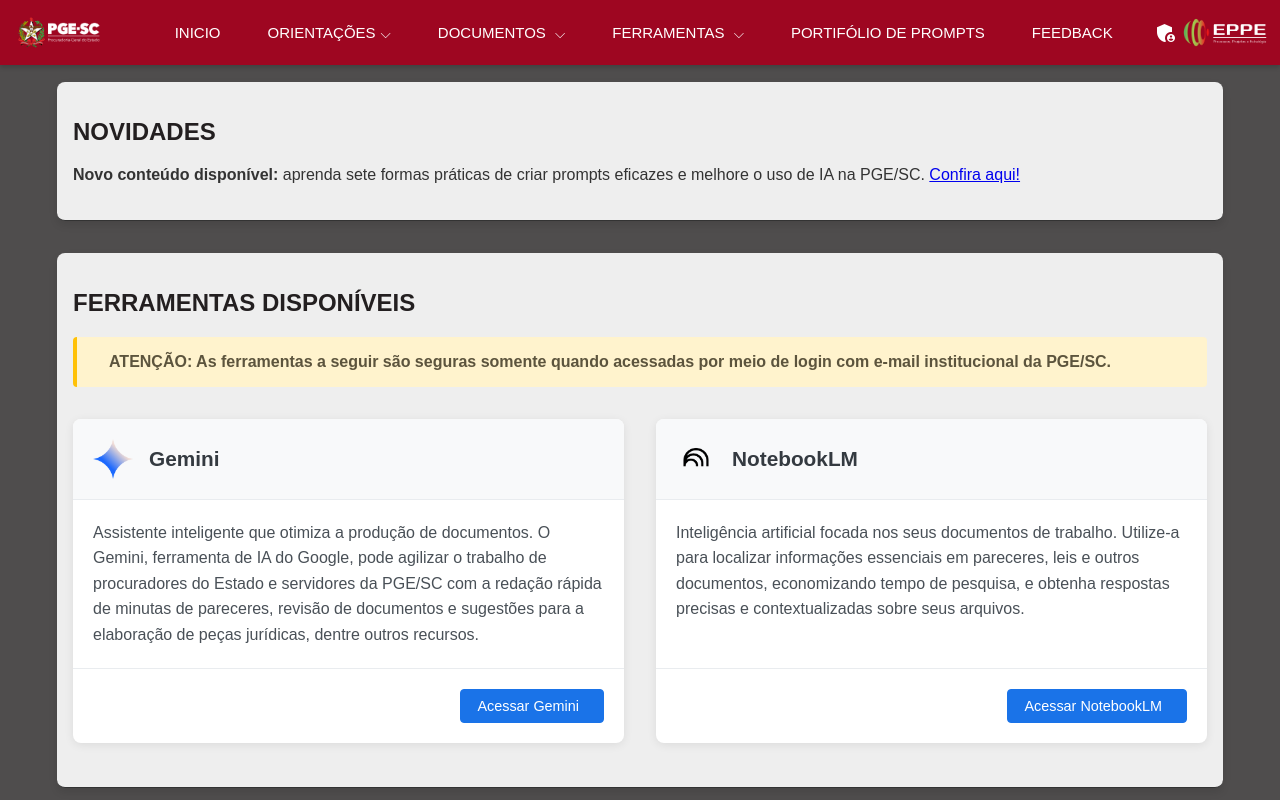
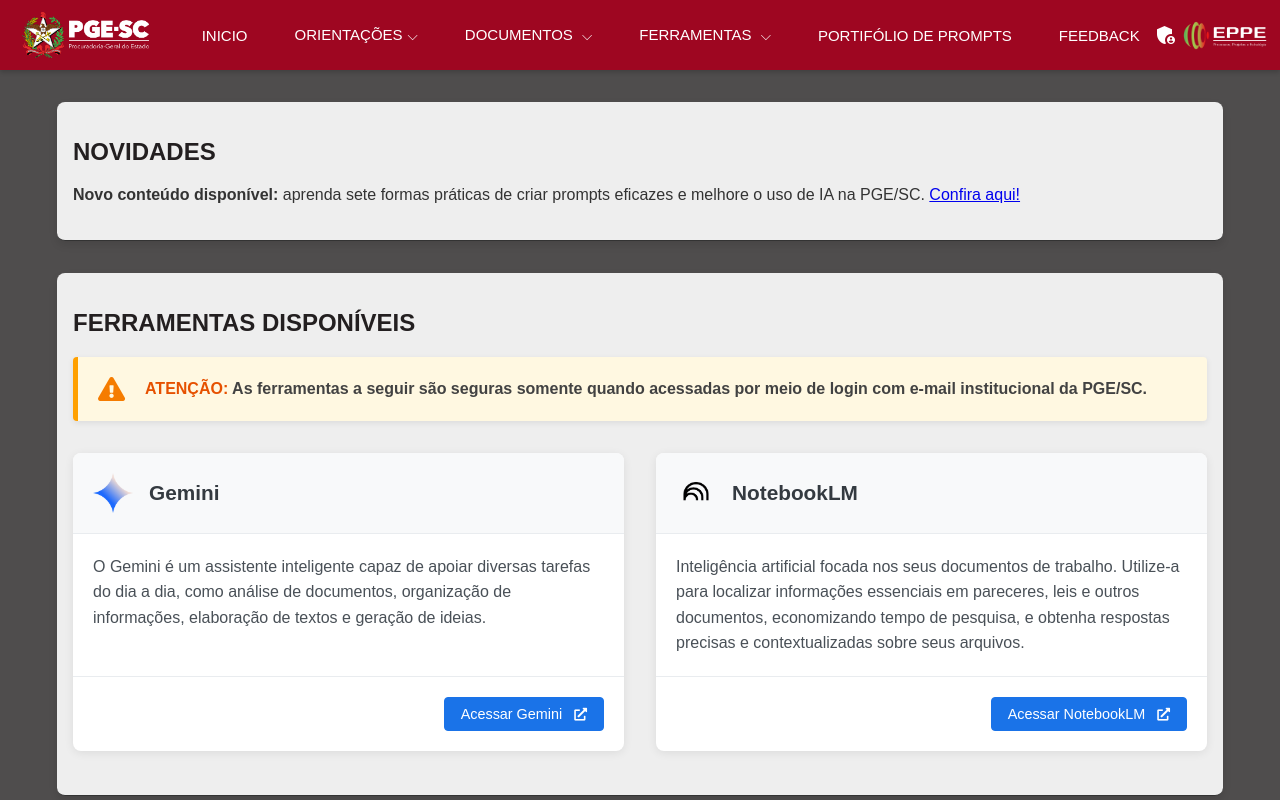
Before and after one commit to CristianMartinezApi/Cartilha-2.0.1.0-master, a website: page docs/index.html in a window 1280 px wide. Shown: the top 800 px of the page. Drawn offline with nearby package versions, Linux system fonts and the light colour scheme; no server answers.

Commit message:
ajustes de imagem do navbar

```diff
--- a/docs/index.html
+++ b/docs/index.html
@@ -10,6 +10,9 @@
 
     <link href="https://fonts.googleapis.com/icon?family=Material+Icons" rel="stylesheet">
     <link href="https://fonts.googleapis.com/icon?family=Material+Icons+Outlined" rel="stylesheet">
+    <!-- Font Awesome via CDN -->
+    <link rel="stylesheet" href="https://cdnjs.cloudflare.com/ajax/libs/font-awesome/5.15.4/css/all.min.css">
+
 
 
     <!-- Google tag (gtag.js) -->
@@ -66,8 +69,10 @@
             <div class="nav-item dropdown">
                 <a href="#top">DOCUMENTOS <span class="dropdown-indicator">⌵</span></a>
                 <div class="dropdown-menu">
+                    <a href="./extrato_materia_gab_57_2025_NET.pdf" target="_blank">PORTARIA GAB/PGE - 57/2025 - NET</a>
                     <a href="./materia.pdf" target="_blank">PORTARIA GAB/PGE - 19/2025</a>
-                    <a href="https://www.gov.br/governodigital/pt-br/infraestrutura-nacional-de-dados/inteligencia-artificial-1/ia-generativa-no-servico-publico.pdf" target="_blank">CARTILHA FEDERAL</a>
+                    <a href="https://www.gov.br/governodigital/pt-br/infraestrutura-nacional-de-dados/inteligencia-artificial-1/ia-generativa-no-servico-publico.pdf"
+                        target="_blank">CARTILHA FEDERAL</a>
                 </div>
             </div>
             <div class="nav-item dropdown">
@@ -79,7 +84,8 @@
             </div>
             <a href="#" class="botao-tooltip">
                 PORTIFÓLIO DE PROMPTS
-                <span class="tooltip-text">Em construção. <br> Em breve estará disponível um ambiente colaborativo!</span>
+                <span class="tooltip-text">Em construção. <br> Em breve estará disponível um ambiente
+                    colaborativo!</span>
             </a>
             <a href="#pesquisaSection">FEEDBACK</a>
             <div class="admin-icon dropdown">
@@ -144,9 +150,10 @@
 
             <div class="tools-warning">
                 <i class="fas fa-exclamation-triangle"></i>
-                <p>ATENÇÃO: As ferramentas a seguir são seguras somente quando acessadas por meio de login com e-mail
-                    institucional da PGE/SC.</p>
+                <p><strong>ATENÇÃO:</strong> As ferramentas a seguir são seguras somente quando acessadas por meio de
+                    login com e-mail institucional da PGE/SC.</p>
             </div>
+
 
             <div class="tools-container">
                 <!-- Card Gemini -->
@@ -156,10 +163,9 @@
                         <h3>Gemini</h3>
                     </div>
                     <div class="tool-body">
-                        <p>Assistente inteligente que otimiza a produção de documentos. O Gemini, ferramenta de IA do
-                            Google, pode agilizar o trabalho de procuradores do Estado e servidores da PGE/SC com a
-                            redação rápida de minutas de pareceres, revisão de documentos e sugestões para a elaboração
-                            de peças jurídicas, dentre outros recursos.</p>
+                        <p>O Gemini é um assistente inteligente capaz de apoiar diversas tarefas do dia a dia, como
+                            análise de documentos, organização de informações, elaboração de textos e geração de ideias.
+                        </p>
                     </div>
                     <div class="tool-footer">
                         <a href="https://gemini.google.com/app" target="_blank" class="tool-button subtle">
--- a/docs/src/styles/styles.css
+++ b/docs/src/styles/styles.css
@@ -35,7 +35,7 @@
 }
 main {
     padding: 10px 10px;
-    margin-top: 40px;
+    margin-top: 60px;
 }
 .header-img,
 .header-img-right {
@@ -158,7 +158,7 @@
 .main-navigation-bar {
     background-color: #9e0621;
     width: 100%;
-    padding: 10px 0;
+    padding: 0;
     position: fixed;
     top: 0;
     left: 0;
@@ -205,7 +205,7 @@
     width: auto;
 }
 .navbar-img-left {
-    height: 45px; /* Reduz o tamanho para não aumentar a altura da navbar */
+    height: 70px; /* Reduz o tamanho para não aumentar a altura da navbar */
     width: auto; /* Ajusta a margem esquerda */
 }
 
@@ -422,24 +422,34 @@
 .tools-warning {
     display: flex;
     align-items: center;
-    background-color: #fff3cd;
-    border-left: 4px solid #ffc107;
-    padding: 1rem;
+    background-color: #fff8e1; /* Amarelo muito suave */
+    border-left: 5px solid #ffa000; /* Borda âmbar mais discreta */
+    padding: 1.25rem;
     margin-bottom: 2rem;
     border-radius: 4px;
+    box-shadow: 0 2px 6px rgba(0, 0, 0, 0.08); /* Sombra sutil */
 }
 
 .tools-warning i {
     font-size: 1.5rem;
-    color: #ffc107;
-    margin-right: 1rem;
+    color: #f57c00; /* Laranja mais discreto */
+    margin-right: 1.25rem;
 }
 
 .tools-warning p {
     margin: 0;
-    font-weight: 600;
-    color: #5c543d;
-}
+    font-weight: 600; /* Semi-negrito - não tão pesado */
+    color: #424242; /* Cinza escuro - mais profissional que preto puro */
+    font-size: 1rem; /* Tamanho padrão */
+    line-height: 1.5;
+}
+
+/* Destacar apenas a palavra ATENÇÃO de forma sutil */
+.tools-warning p strong {
+    color: #e65100; /* Laranja escuro para a palavra ATENÇÃO */
+    font-weight: 700;
+}
+
 
 .tools-container {
     display: grid;
```
Also changed, not shown: 1 other file.
